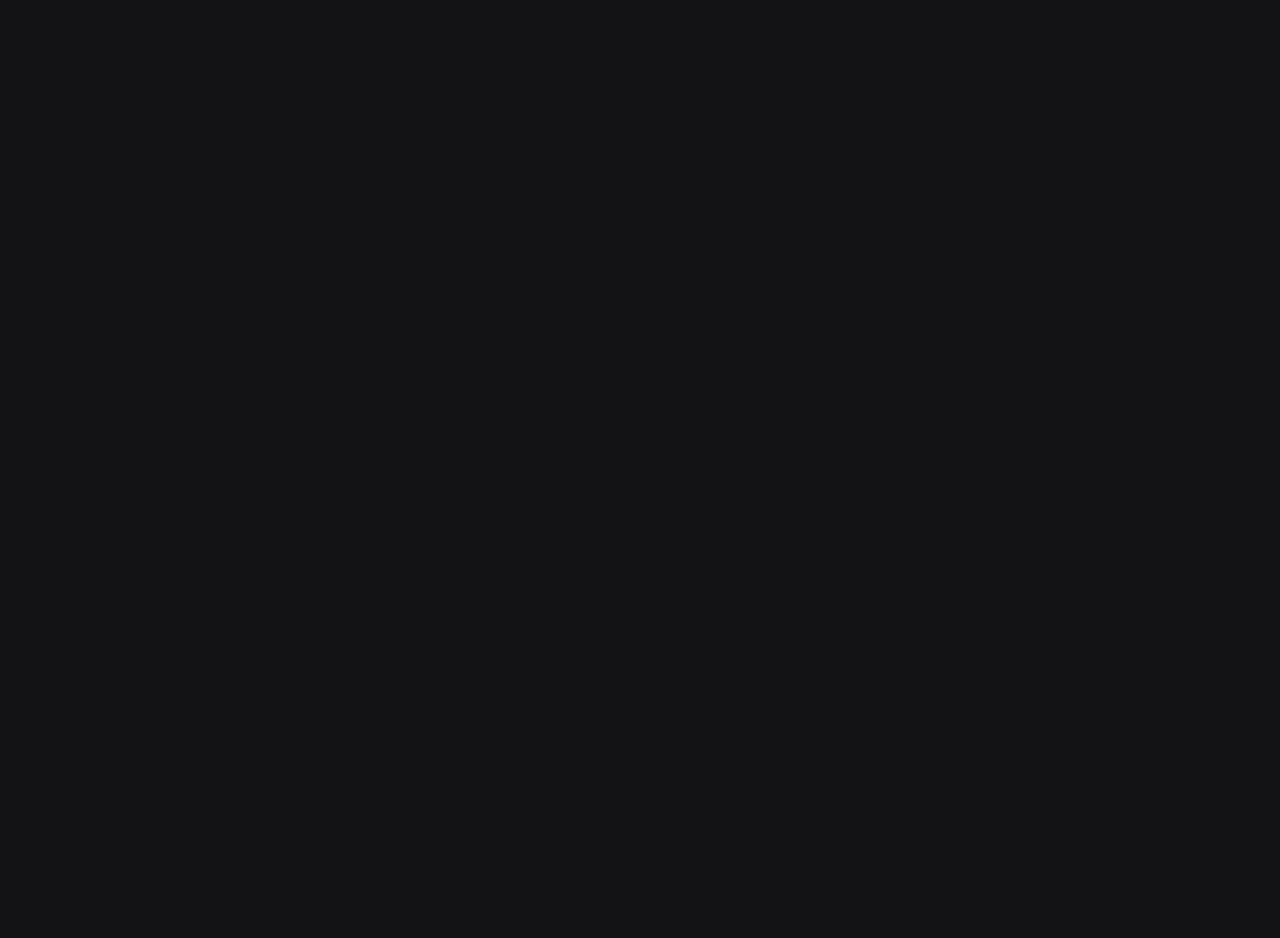
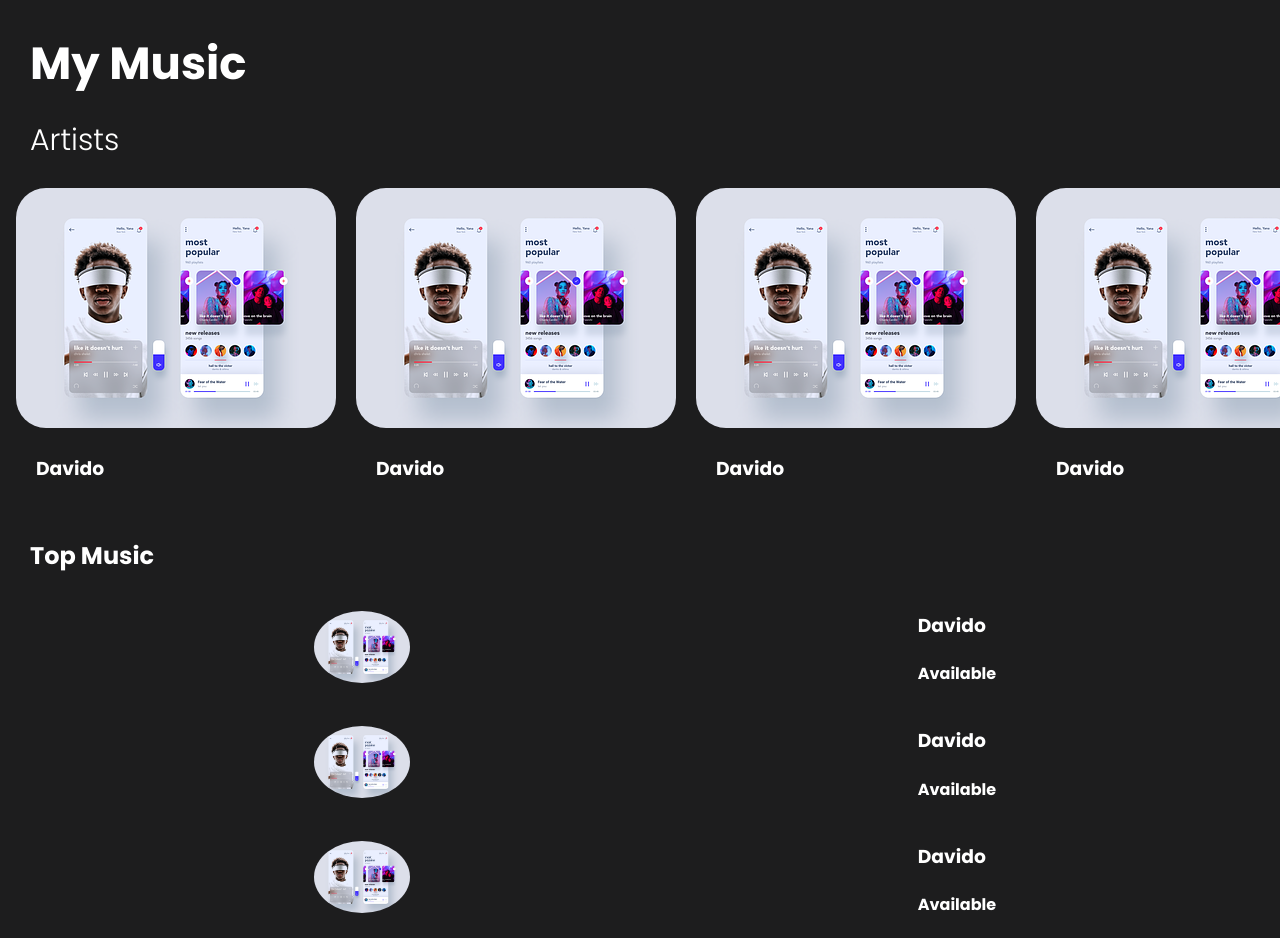
Before and after one commit to anonscodex/musicplayer, a plain HTML site: page index.html in a window 1280 px wide. Before the commit the page ends 800 px from the top, so only its background shows below. Drawn offline with Linux system fonts and the light colour scheme; a web font is replaced by a local one.

Commit message:
fix the horizontal scroll and added another section

```diff
--- a/index.html
+++ b/index.html
@@ -18,6 +18,86 @@
     <link rel="stylesheet" href="style.css">
 </head>
 <body>
+    <div class="container">
+        <div class="wrapper">
+            <div class="header">
+                <h1>My Music</h1>
+                <h2>Artists</h2>
+            </div>
+            <div class="slideimage">
+                <div class="images">
+                    <img src="assets/1.png" alt="">
+                    <h3>Davido</h3>
 
+                </div>
+
+                <div class="images">
+                    <img src="assets/1.png" alt="">
+                    <h3>Davido</h3>
+
+                </div>
+
+                <div class="images">
+                    <img src="assets/1.png" alt="">
+                    <h3>Davido</h3>
+
+                </div>
+
+                <div class="images">
+                    <img src="assets/1.png" alt="">
+                    <h3>Davido</h3>
+
+                </div>
+
+                <div class="images">
+                    <img src="assets/1.png" alt="">
+                    <h3>Davido</h3>
+
+                </div>
+
+                <div class="images">
+                    <img src="assets/1.png" alt="">
+                    <h3>Davido</h3>
+
+                </div>
+            </div>
+
+            <div class="top">
+                <h2>Top Music</h2>
+            </div>
+
+            <div class="listing">
+                <div class="music-list">
+                    <div class="music-image">
+                        <img src="assets/1.png" alt="">
+                    </div>
+                    <div class="song-artist">
+                        <h3>Davido</h3>
+                        <h4>Available</h4>
+                    </div>
+                </div>
+
+                <div class="music-list">
+                    <div class="music-image">
+                        <img src="assets/1.png" alt="">
+                    </div>
+                    <div class="song-artist">
+                        <h3>Davido</h3>
+                        <h4>Available</h4>
+                    </div>
+                </div>
+
+                <div class="music-list">
+                    <div class="music-image">
+                        <img src="assets/1.png" alt="">
+                    </div>
+                    <div class="song-artist">
+                        <h3>Davido</h3>
+                        <h4>Available</h4>
+                    </div>
+                </div>
+            </div>
+        </div>
+    </div>
 </body>
 </html>
--- a/style.css
+++ b/style.css
@@ -5,9 +5,82 @@
 }
 
 body {
-    background-color: #131316;
+    background-color: #1d1d1e;
     color:white;
     padding: 0px;
     margin: 0px;
 
 }
+.container {
+ height:90vh;
+ border-radius:20px;
+
+}
+.wrapper {
+    margin-left:30px;
+    margin-top:30px;
+}
+.header h1{
+    font-size:45px;
+}
+
+.header h2{
+    font-size:30px;
+    font-weight: 300;
+    margin-top: -10px;
+}
+
+.slideimage {
+    display:grid;
+    grid-auto-flow: column;
+
+    overflow-x: auto;
+    overscroll-behavior-inline: contain;
+    margin-left: -30px;
+    gap:20px;
+    padding: 0 1rem 1rem;
+
+}
+
+.slideimage::-webkit-scrollbar {
+    width:1px;
+}
+
+.slideimage::-webkit-scrollbar-thumb {
+    background-color:#1d1d1e;
+    border-radius:6px;
+
+}
+
+.images img{
+    border-radius:30px;
+
+}
+
+.images > h5 {
+    margin-left: 20px;
+    margin-top:-20px;
+}
+.images > h3 {
+    margin-left: 20px;
+
+}
+
+.listing {
+    display: grid;
+    grid-auto-flow: row;
+}
+
+.music-list {
+    display: flex;
+    flex-wrap: wrap;
+    align-content: center;
+    justify-content: space-evenly;
+    align-items: center
+
+}
+
+.music-image > img {
+    width:30%;
+    border-radius: 50%;
+}
```
Also changed, not shown: assets/1.png (added), original-aaad3382c9a434d055ca4227bcc1aafe.png (added).
